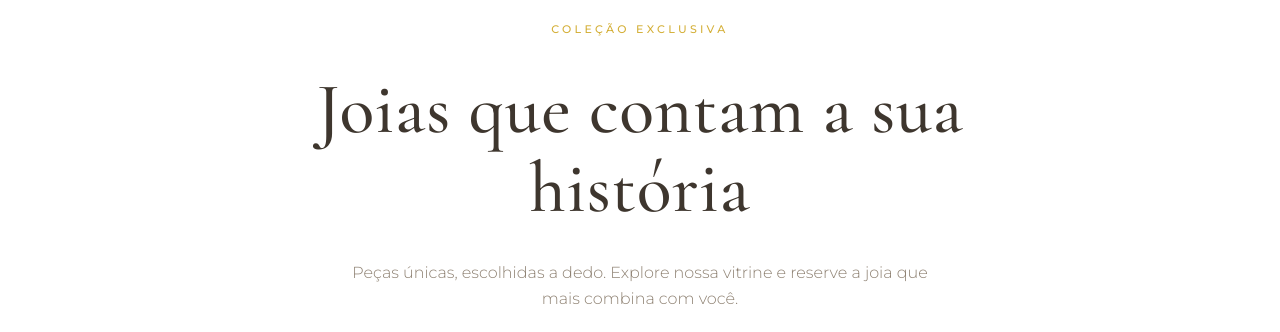
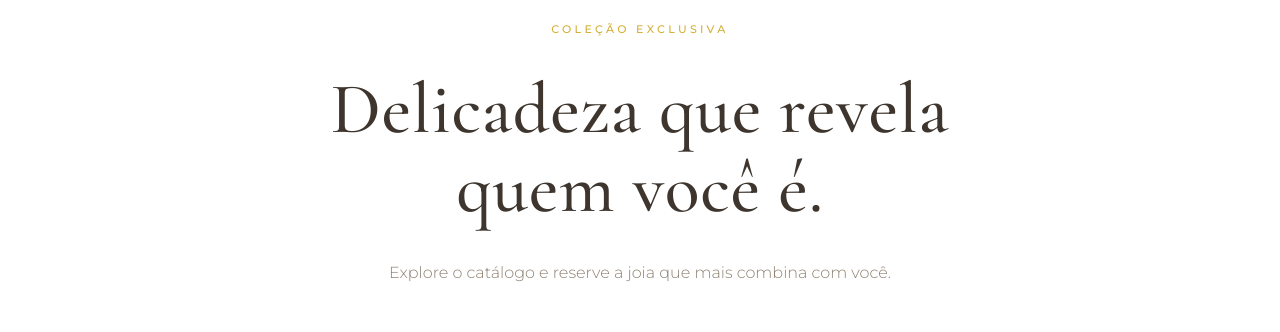
Before and after one commit to guifrancisco2014-cpu/veri-joias, a Next.js app: page / in a window 1280 px wide. Shown: the part 207-539 px from the top of the page. Built offline with nearby package versions, Linux system fonts and the light colour scheme; no server answers; the database is empty.

Commit message:
Atualizar texto do hero da home

```diff
--- a/src/app/(site)/page.tsx
+++ b/src/app/(site)/page.tsx
@@ -20,11 +20,10 @@ export default async function HomePage() {
           Coleção exclusiva
         </p>
         <h1 className="font-serif font-normal text-5xl md:text-7xl leading-[1.1] max-w-3xl mx-auto">
-          Joias que contam a sua história
+          Delicadeza que revela quem você é.
         </h1>
         <p className="mt-8 text-muted-light font-light max-w-xl mx-auto leading-relaxed">
-          Peças únicas, escolhidas a dedo. Explore nossa vitrine e reserve a
-          joia que mais combina com você.
+          Explore o catálogo e reserve a joia que mais combina com você.
         </p>
         <div className="mt-12">
           <ButtonLink href="/catalogo">Ver catálogo</ButtonLink>
```
